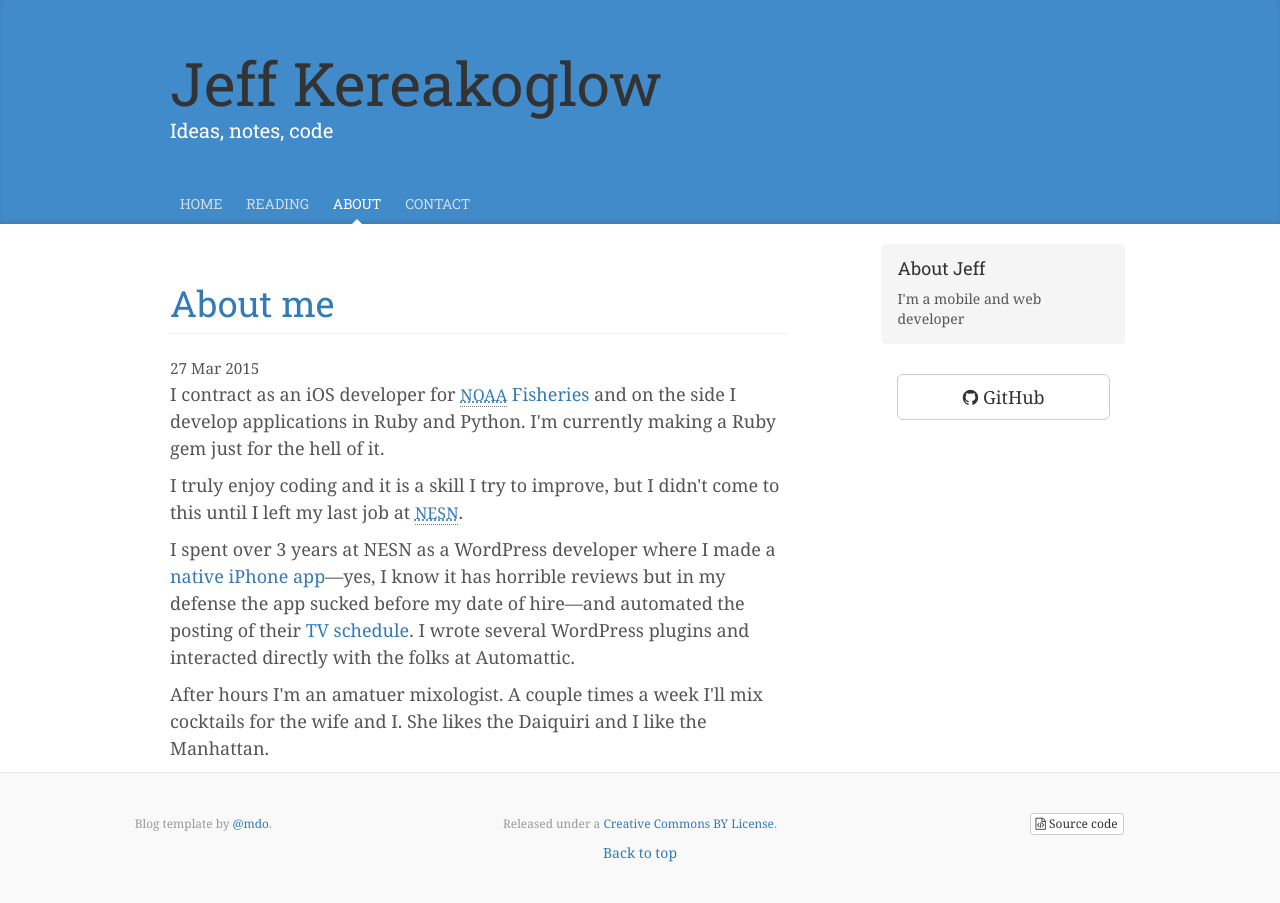
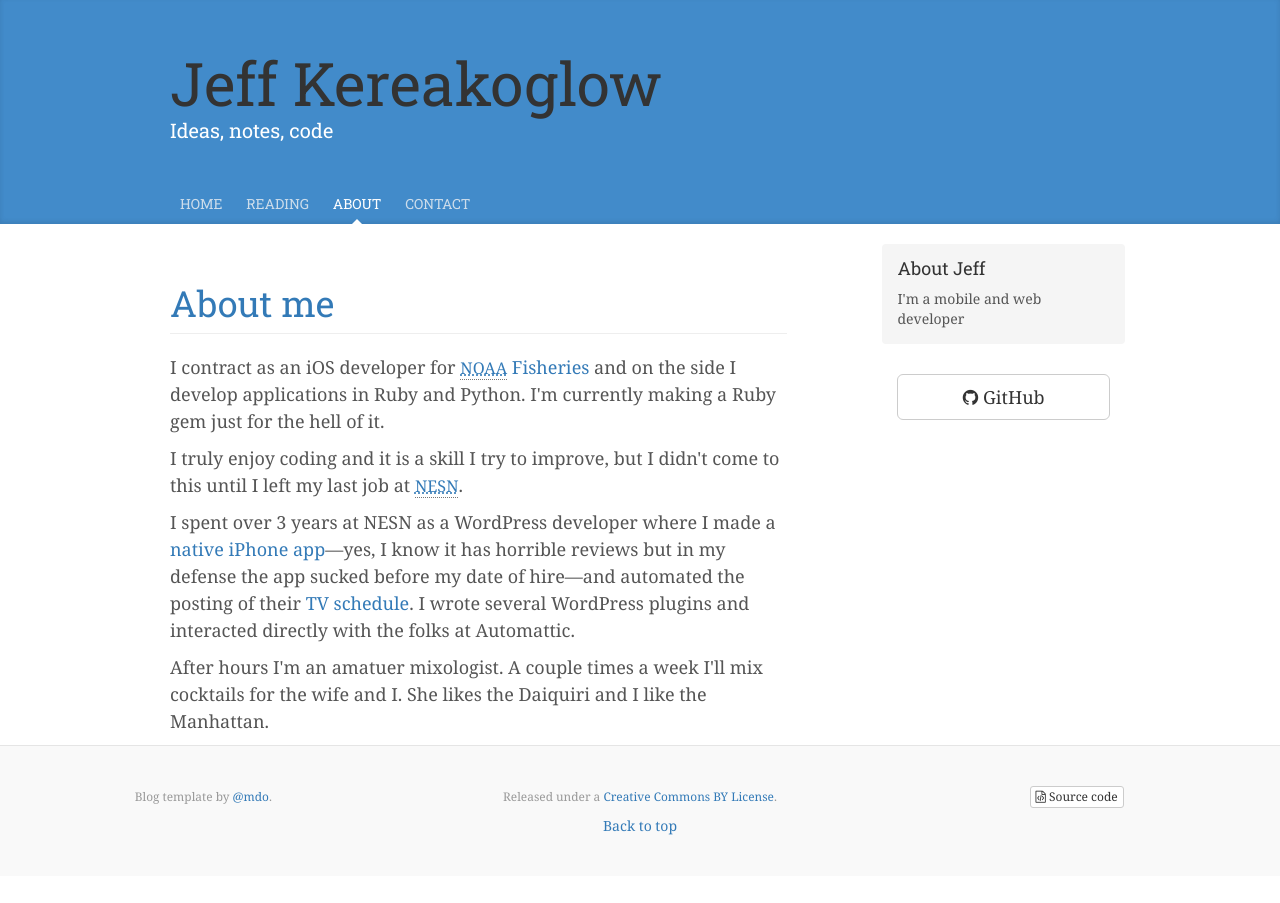
Before and after one commit to jkereako/jkereako.github.io, a Jekyll site: the page built from about/index.html, in a window 1280 px wide. Built offline with Jekyll 4.4.1, drawn with Linux system fonts in a browser that asks for light colours; nearby versions of some CDN libraries.

Commit message:
Refactor: remove last_update.html
- Removed the file `last_update.html` because it offered little benefit
- Added "Published on [date]" for posts only.

```diff
--- a/_includes/last_update.html
+++ /dev/null
@@ -1,3 +0,0 @@
-<small>
-  <time datetime="{{ page.date | date_to_xmlschema }}" itemprop="datePublished">{{ page.date | date_to_string }}</time>
-</small>
--- a/_includes/page_header.html
+++ b/_includes/page_header.html
@@ -2,5 +2,9 @@
   <h1 class="page-header title" itemprop="name">
     <a href="{{ page.url }}">{{ page.title | camel_break }}</a>
   </h1>
-  {% include last_update.html %}
+  {% if page.is_post %}
+  <p class="lead">
+    Published on <time datetime="{{ page.date | date_to_xmlschema }}" itemprop="datePublished">{{ page.date | date_to_string }}</time>
+  </p>
+  {% endif %}
 </header>
```
